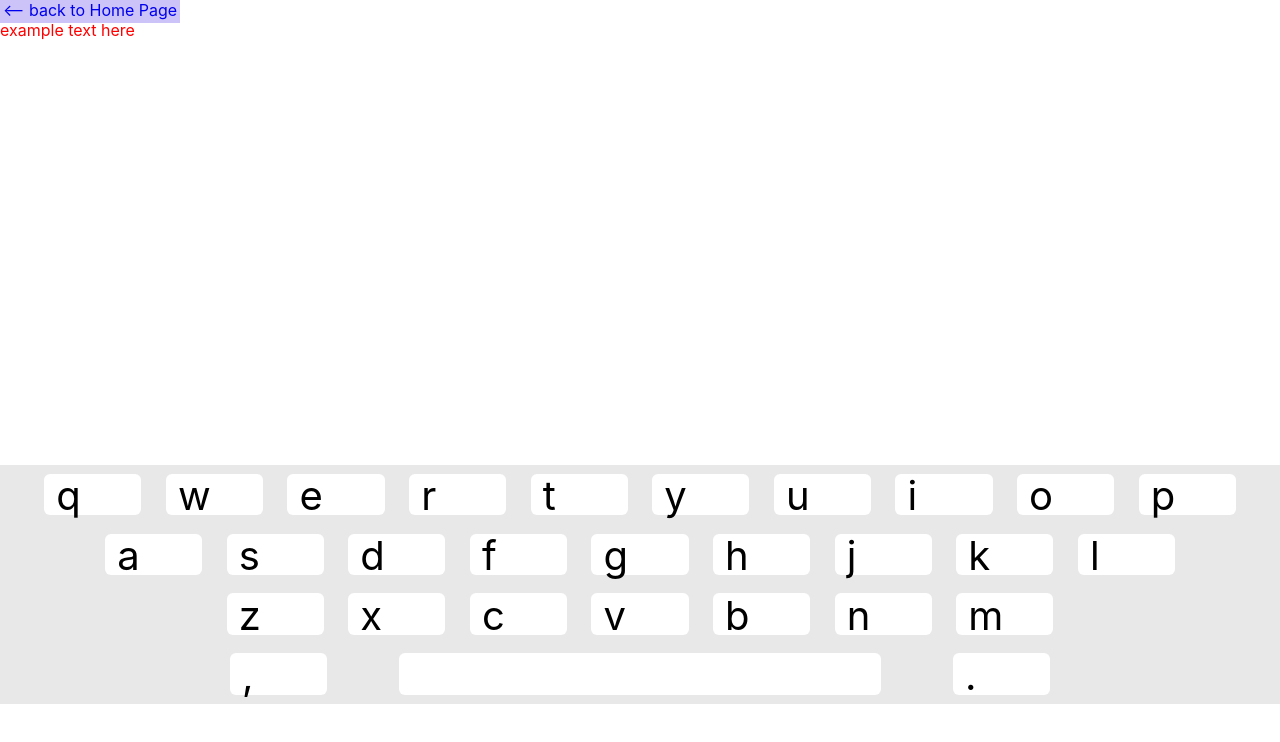
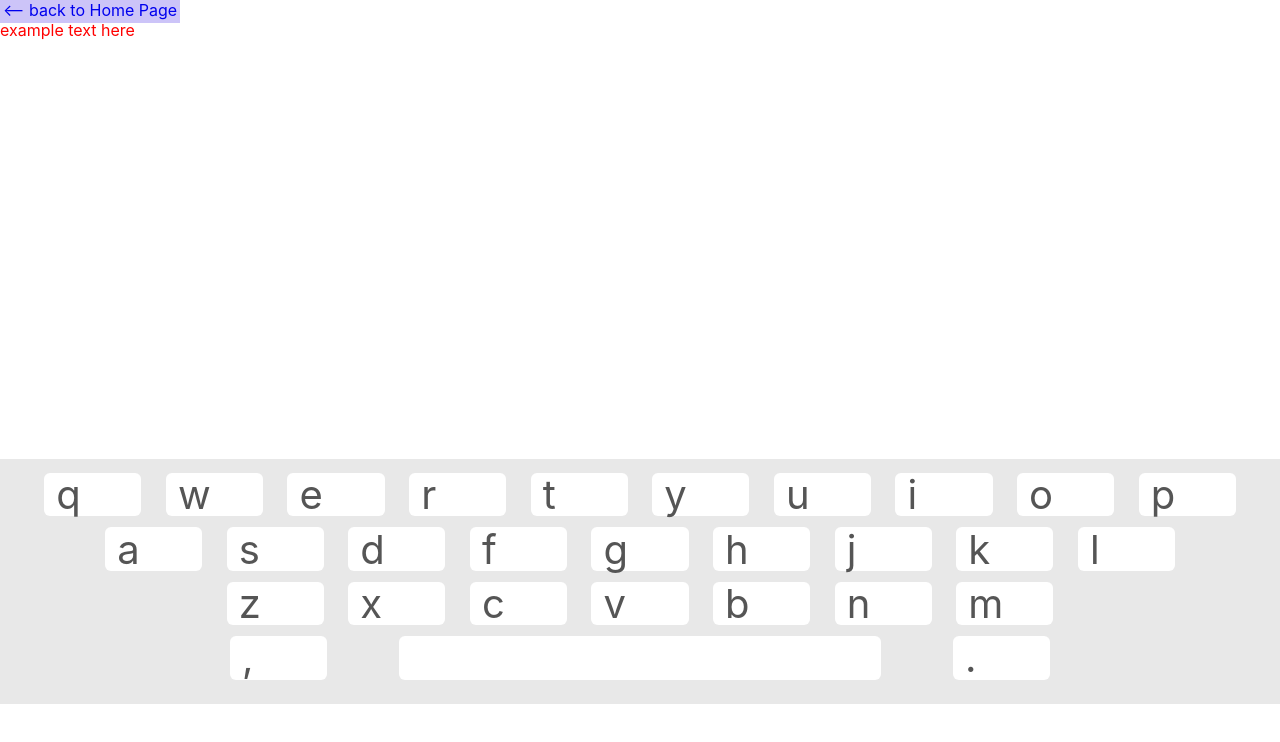
Before and after one commit to JustinDudley/thimble, a React (Create React App) app: page /keyboard in a window 1280 px wide. Shown: the top 742 px of the page. Built offline with nearby package versions, Linux system fonts and the light colour scheme.

Commit message:
adjust spacing

```diff
--- a/src/index.css
+++ b/src/index.css
@@ -19,4 +19,5 @@ code {
   --home-welcome-text: #301D43;
   --home-link-text: #301D43;
   --shadow-grey: #E8E8E8;
+  --letter-color: #555
 }
--- a/src/thimbleRoutes/Keyboard/components/KeyboardTouchSection/style.css
+++ b/src/thimbleRoutes/Keyboard/components/KeyboardTouchSection/style.css
@@ -4,6 +4,7 @@
     align-items: center;
     height: 35%;
     background-color: var(--shadow-grey);
+    padding-top: 8px;
 }
 
 .keyboardRow {
@@ -11,6 +12,6 @@
     flex-direction: row;
     justify-content: center;
     height: 23%;
-    padding: 4px 0;
     flex-wrap: wrap;
+    color: var(--letter-color);
 }
```
